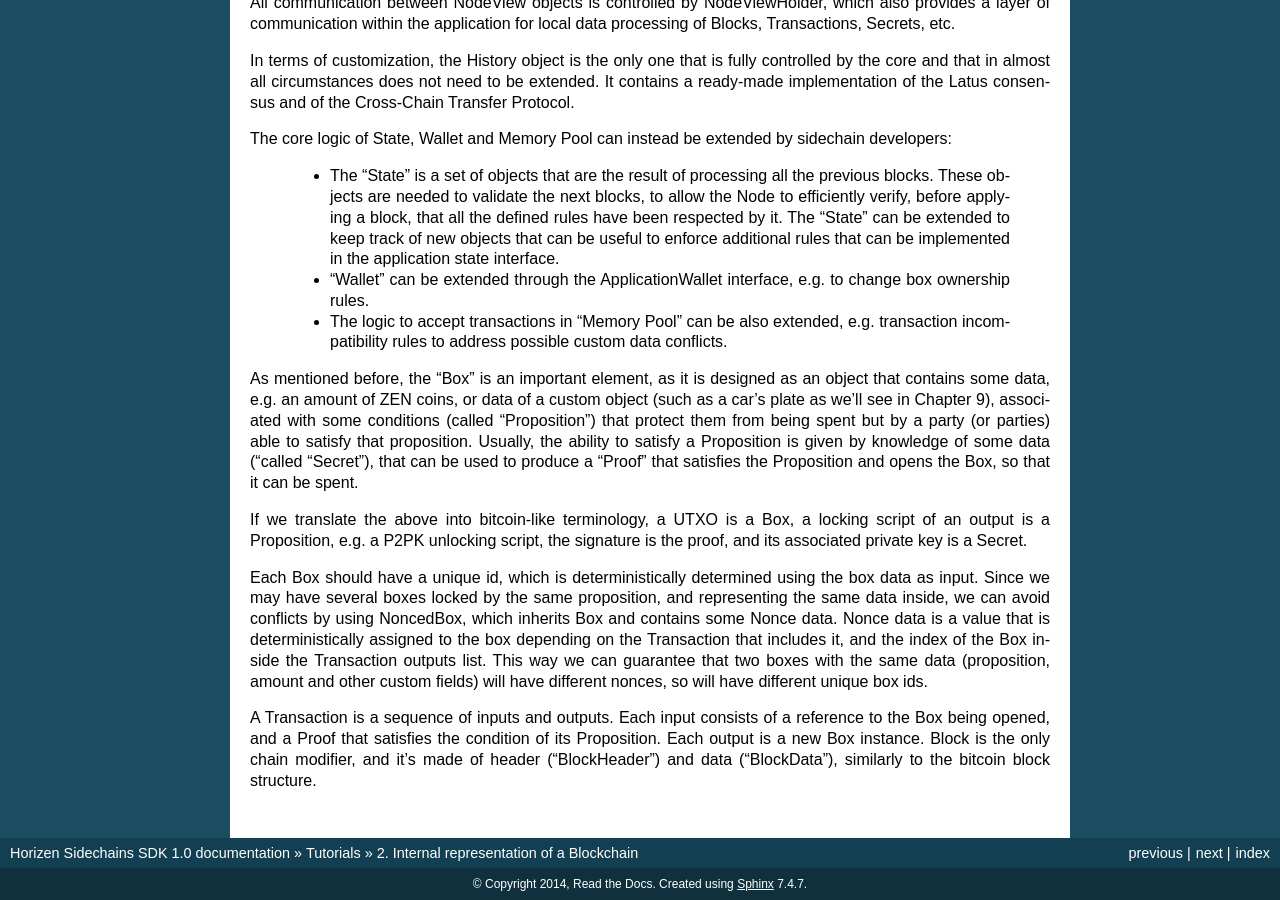
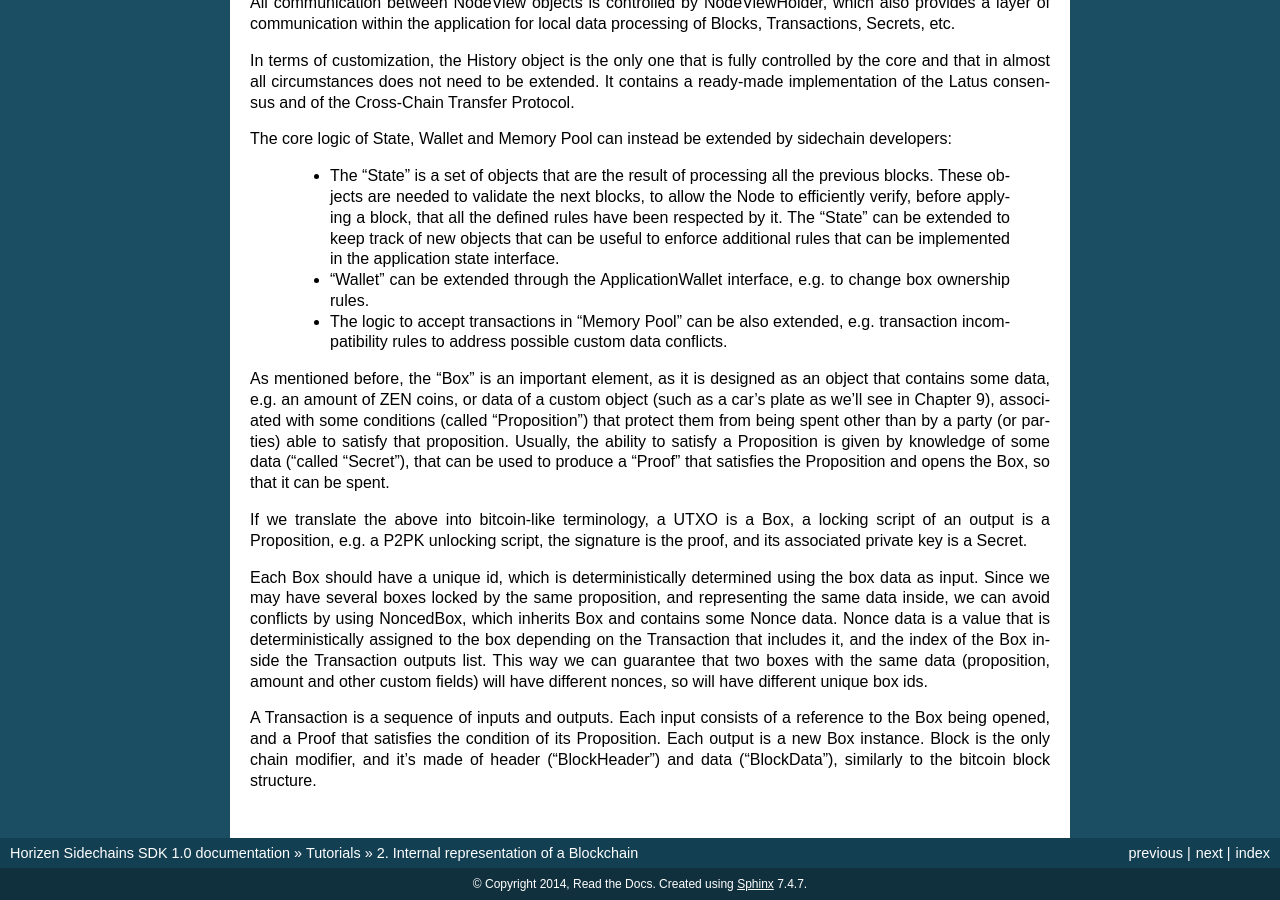
Before and after one commit to megaluck/documentation, a Sphinx documentation site: the page built from docs/introduction/02-blockchain-representation.rst, in a window 1280 px wide and 900 px high, scrolled down 889 px. Built offline with Sphinx 7.4.7, drawn with Linux system fonts in a browser that asks for light colours; pages that are not in the unit, such as notebooks, are missing from menus.

Commit message:
Wording update
small wording update on proposition

```diff
--- a/docs/introduction/02-blockchain-representation.rst
+++ b/docs/introduction/02-blockchain-representation.rst
@@ -47,7 +47,7 @@ The core logic of State, Wallet and Memory Pool can instead be extended by sidec
 
  * The logic to accept transactions in “Memory Pool” can be also extended, e.g. transaction incompatibility rules to address possible custom data conflicts.
 
-As mentioned before, the “Box” is an important element, as it is designed as an object that contains some data, e.g. an amount of ZEN coins, or data of a custom object (such as a car’s plate as we’ll see in Chapter 9), associated with some conditions (called “Proposition”) that protect them from being spent but by a party (or parties) able to satisfy that proposition. Usually, the ability to satisfy a Proposition is given by knowledge of some data (“called “Secret”), that can be used to produce a “Proof” that satisfies the Proposition and opens the Box, so that it can be spent.
+As mentioned before, the “Box” is an important element, as it is designed as an object that contains some data, e.g. an amount of ZEN coins, or data of a custom object (such as a car’s plate as we’ll see in Chapter 9), associated with some conditions (called “Proposition”) that protect them from being spent other than by a party (or parties) able to satisfy that proposition. Usually, the ability to satisfy a Proposition is given by knowledge of some data (“called “Secret”), that can be used to produce a “Proof” that satisfies the Proposition and opens the Box, so that it can be spent.
 
 If we translate the above into bitcoin-like terminology, a UTXO is a Box, a locking script of an output is a Proposition, e.g. a P2PK unlocking script, the signature is the proof, and its associated private key is a Secret.
 
```
